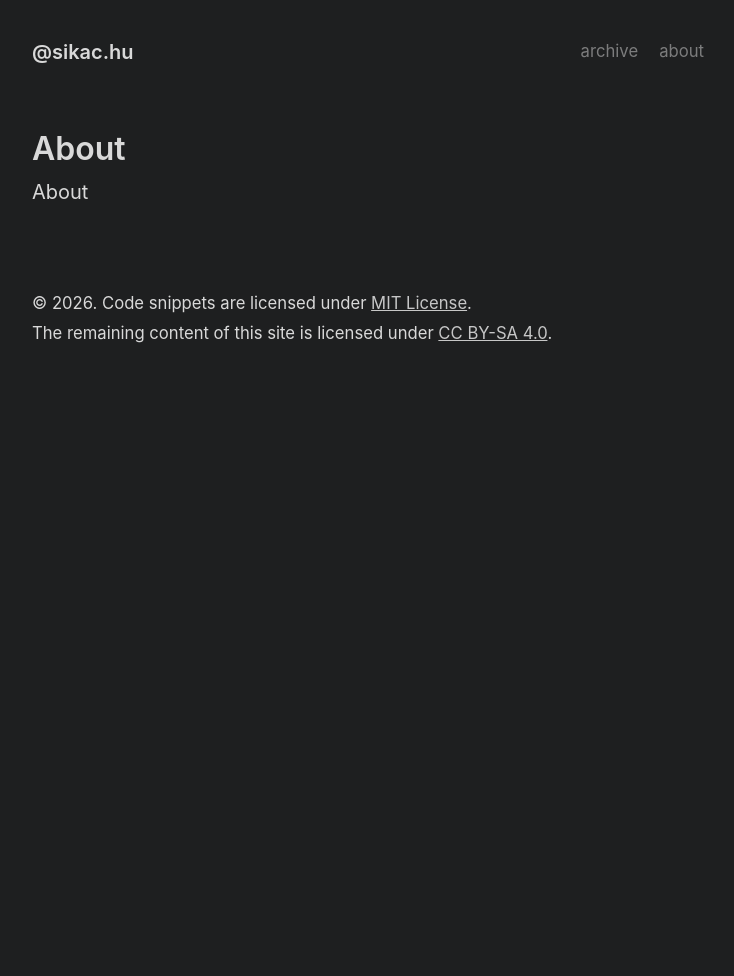
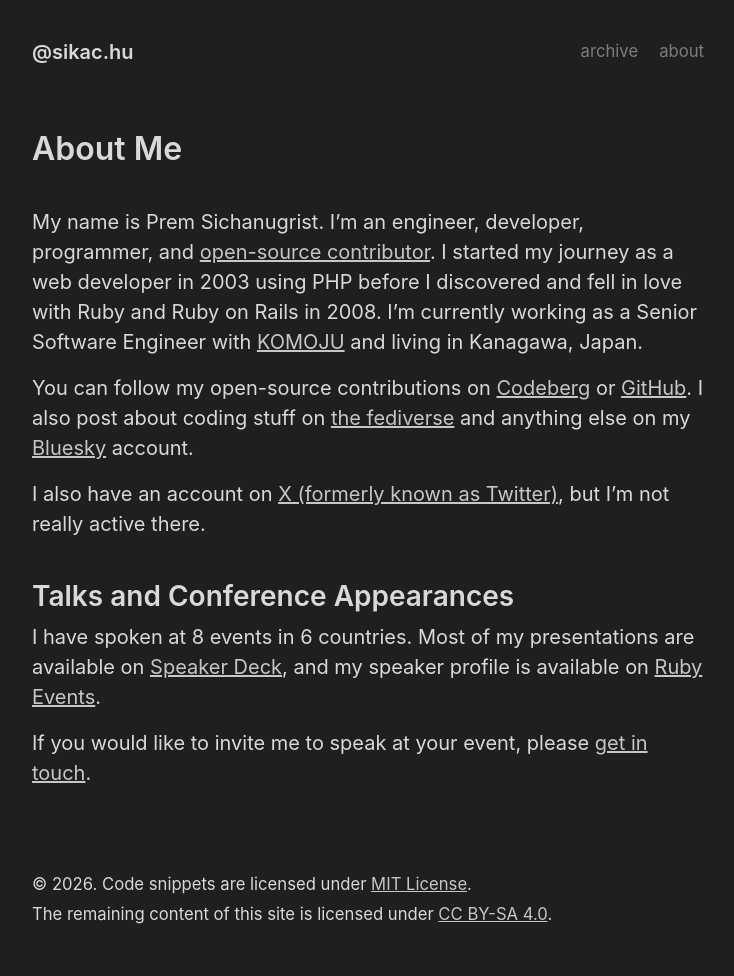
Before and after one commit to sikachu/sikac.hu, a Jekyll site: the page built from _pages/about.md, in a window 1280 px wide. Shown: the whole page, without its empty margins (272-1006 px from the left). Built offline with Jekyll 4.4.1, drawn with Linux system fonts in a browser that asks for light colours; before the commit the page ends 900 px from its top, so only the background shows below that.

Commit message:
Add about me page

```diff
--- a/_layouts/page.html
+++ b/_layouts/page.html
@@ -4,5 +4,6 @@ layout: default
 
 <article class="page">
   <h1 class="page-title">{{ page.title }}</h1>
+  <time>&nbsp;</time>
   {{ content }}
 </article>
--- a/_pages/about.md
+++ b/_pages/about.md
@@ -1,6 +1,39 @@
 ---
 layout: page
-title: About
+title: About Me
 ---
 
-About
+My name is Prem Sichanugrist.
+I'm an engineer, developer, programmer, and [open-source contributor][GitHub].
+I started my journey as a web developer in 2003 using PHP before
+I discovered and fell in love with Ruby and Ruby on Rails in 2008.
+I'm currently working as a Senior Software Engineer with [KOMOJU]
+and living in Kanagawa, Japan.
+
+[KOMOJU]: https://komoju.com
+
+You can follow my open-source contributions on [Codeberg] or [GitHub].
+I also post about coding stuff on [the fediverse]
+and anything else on my [Bluesky] account.
+
+[Codeberg]: https://codeberg.org/sikachu
+[GitHub]: https://github.com/sikachu
+[the fediverse]: https://mastodon.social/@sikachu
+[Bluesky]: https://bsky.app/profile/sikac.hu
+
+I also have an account on
+[X (formerly known as Twitter)](https://x.com/sikachu),
+but I'm not really active there.
+
+
+## Talks and Conference Appearances
+
+I have spoken at 8 events in 6 countries.
+Most of my presentations are available on [Speaker Deck],
+and my speaker profile is available on [Ruby Events].
+
+[Speaker Deck]: https://speakerdeck.com/sikachu
+[Ruby Events]: https://www.rubyevents.org/profiles/sikachu
+
+If you would like to invite me to speak at your event,
+please [get in touch](mailto:speaker@sikac.hu).
--- a/_sass/_type.scss
+++ b/_sass/_type.scss
@@ -14,8 +14,8 @@ h1 {
 }
 
 h2 {
-  margin-top: 1rem;
-  font-size: 1.5rem;
+  margin-top: 2.5rem;
+  font-size: 1.75rem;
 }
 
 h3 {
```
